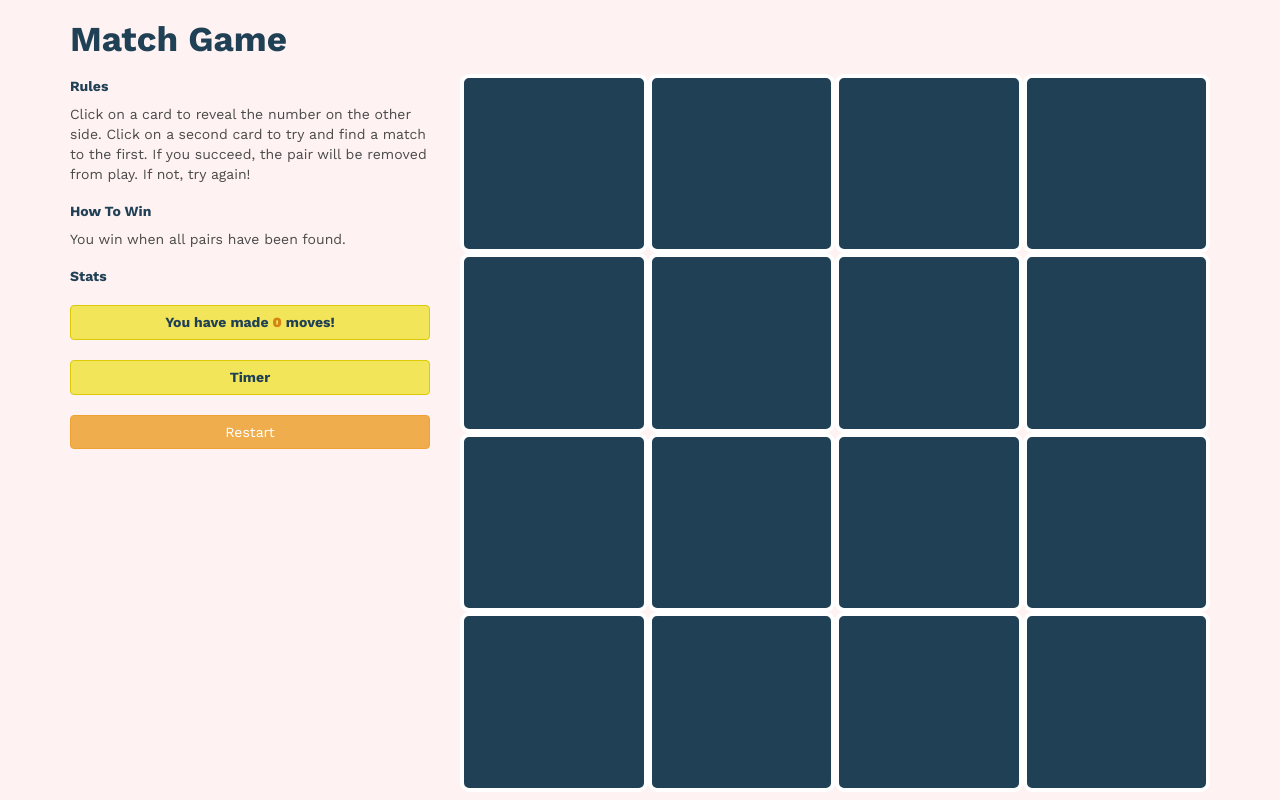
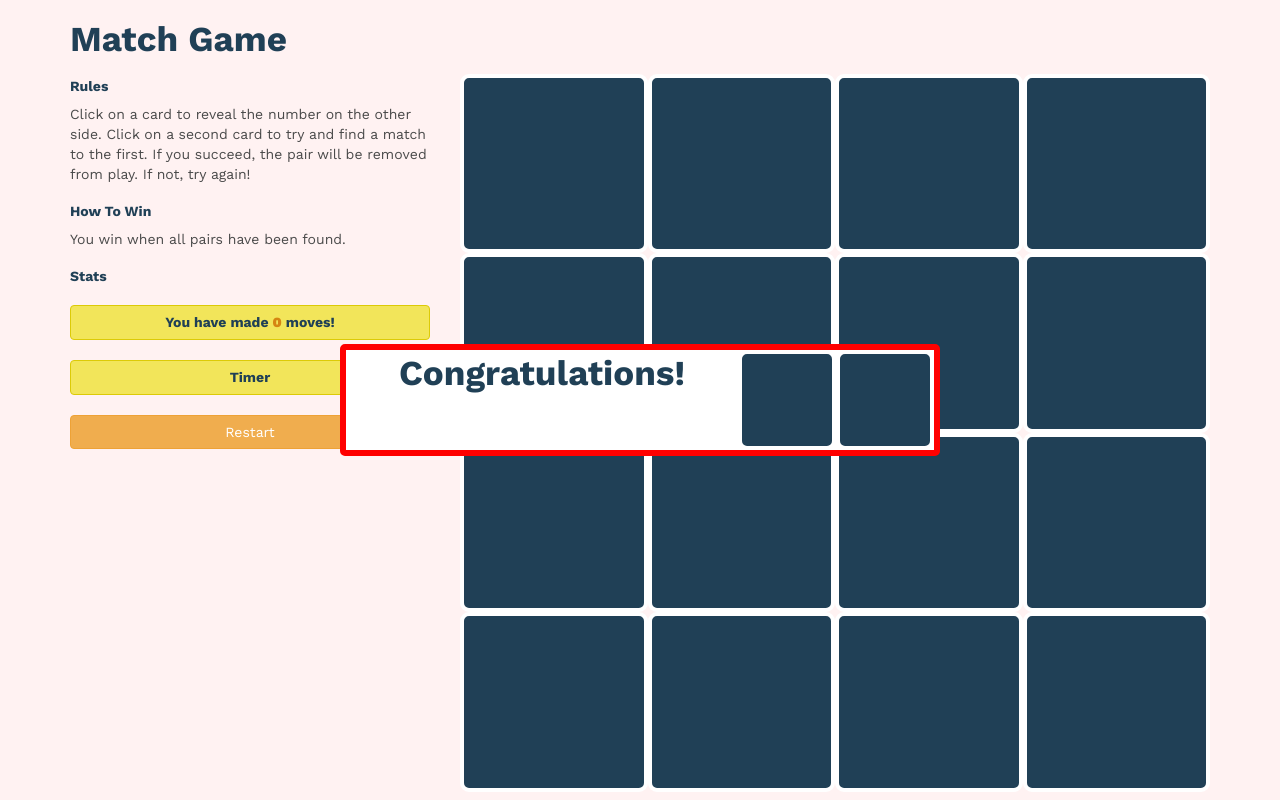
Before and after one commit to ysdkmn/MatchGame, a plain HTML site: page index.html in a window 1280 px wide. Drawn offline with nearby package versions, Linux system fonts and the light colour scheme.

Commit message:
start working on win display

```diff
--- a/index.html
+++ b/index.html
@@ -11,8 +11,25 @@
 </head>
 
 <body>
+  <!-- Win display -->
+
+  <div id="win">
+    <div class="container">
+      <div class="row">
+        <h1 class="col-xs-8">Congratulations!</h1>
+        <div class="col-xs-2 box"></div>
+        <div class="col-xs-2 box"></div>
+      </div>
+    </div>
+  </div>
+
+  <!-- Game -->
+
   <div class="container">
     <div class="row">
+
+      <!-- Instructions -->
+
       <div class="col-md-4 col-xs-12">
         <h1>Match Game</h1>
         <h2>Rules</h2>
@@ -28,10 +45,15 @@
         </div>
         <button type="button" class="restart btn btn-warning btn-block">Restart</button>
       </div>
+
+      <!-- Game box -->
+
       <div class="col-md-8 col-xs-12" id="game">
       </div>
     </div>
   </div>
+
+
   <script src="https://code.jquery.com/jquery-3.1.1.min.js" integrity="sha256-hVVnYaiADRTO2PzUGmuLJr8BLUSjGIZsDYGmIJLv2b8=" crossorigin="anonymous"></script>
   <script type="text/javascript" src="./resources/js/match-game.js"></script>
   <script type="text/javascript" src="./resources/js/tests.js"></script>
--- a/resources/css/style.css
+++ b/resources/css/style.css
@@ -30,7 +30,6 @@ p{
 }
 
 .card {
-  width: 25%;
   border: 4px solid #ffffff;
   border-radius: 9px;
   background-color: rgb(32, 64, 86);
@@ -71,3 +70,40 @@ p{
 button {
   margin-top: 20px;
 }
+
+/* Win display */
+
+#win {
+  position: fixed;
+  display: flex;
+  justify-content: center;
+  align-items: center;
+  width: 100%;
+  height: 100%;
+  z-index: 100;
+}
+
+#win .container {
+  width: 600px;
+  background-color: #ffffff;
+  border: 5px solid red;
+  border-radius: 5px;
+}
+
+#win h1 {
+  border: 4px solid #ffffff;
+  border-radius: 9px;
+  margin:0;
+  text-align: center;
+}
+
+#win .box {
+  border: 4px solid #ffffff;
+  border-radius: 9px;
+  background-color: rgb(32, 64, 86);
+  height: 100px;
+}
+
+#win div{
+  border: 1px solid red;
+}
--- a/resources/js/match-game.js
+++ b/resources/js/match-game.js
@@ -7,7 +7,9 @@ var MatchGame = {};
 
 $(document).ready(function() {
   var $game = $('#game');
-  $game.data('moveCount', 0);
+  $game.data('moveCount', 0)
+    .data('flippedPairs', 0);
+
   var values = MatchGame.generateCardValues();
   MatchGame.renderCards(values, $game);
   cardSize();
@@ -82,7 +84,7 @@ MatchGame.renderCards = function(cardValues, $game) {
 
 /* set cardElement height to equal width */
 
-function cardSize(){
+function cardSize() {
   var cardHeight = $('.card').innerWidth();
   $('.card').css('height', cardHeight);
 };
@@ -112,6 +114,11 @@ MatchGame.flipCard = function($card, $game) {
       };
       flippedCards[0].css(matchCss);
       flippedCards[1].css(matchCss);
+
+      /* store pair, check for win and run win sequence if true */
+      $game.data('flippedPairs', $game.data('flippedPairs')+1);
+      MatchGame.winSequence($game);
+
     } else {
       window.setTimeout(function() {
         flippedCards[0].data('isFlipped', false)
@@ -153,3 +160,13 @@ $('.restart').click(function() {
   MatchGame.renderCards(values, $game);
   cardSize();
 })
+
+/* Runs win sequence once all pairs are matched */
+
+MatchGame.winSequence = function($game) {
+  $game.data('flippedPairs',8);
+  if ($game.data('flippedPairs') !== 8) {
+      return;
+    }
+  console.log('win!');
+};
--- a/resources/js/tests.js
+++ b/resources/js/tests.js
@@ -5,6 +5,7 @@ MatchGameTests.runTests = function() {
   MatchGameTests.testGenerateCardValues(errors);
   MatchGameTests.testRenderCards(errors);
   MatchGameTests.testFlipCard(errors);
+  MatchGameTests.testWinSequence(errors);
   MatchGameTests.logErrors(errors);
 };
 
@@ -185,3 +186,11 @@ MatchGameTests.logErrors = function(errors) {
     });
   }
 };
+
+MatchGameTests.testWinSequence = function(errors) {
+  var hasWinSequence = MatchGame.winSequence && typeof MatchGame.winSequence === 'function';
+  if (!hasWinSequence) {
+    errors.push("winSequence: MatchGame object should have a function called WinSequence.")
+    return
+  }
+};
```
